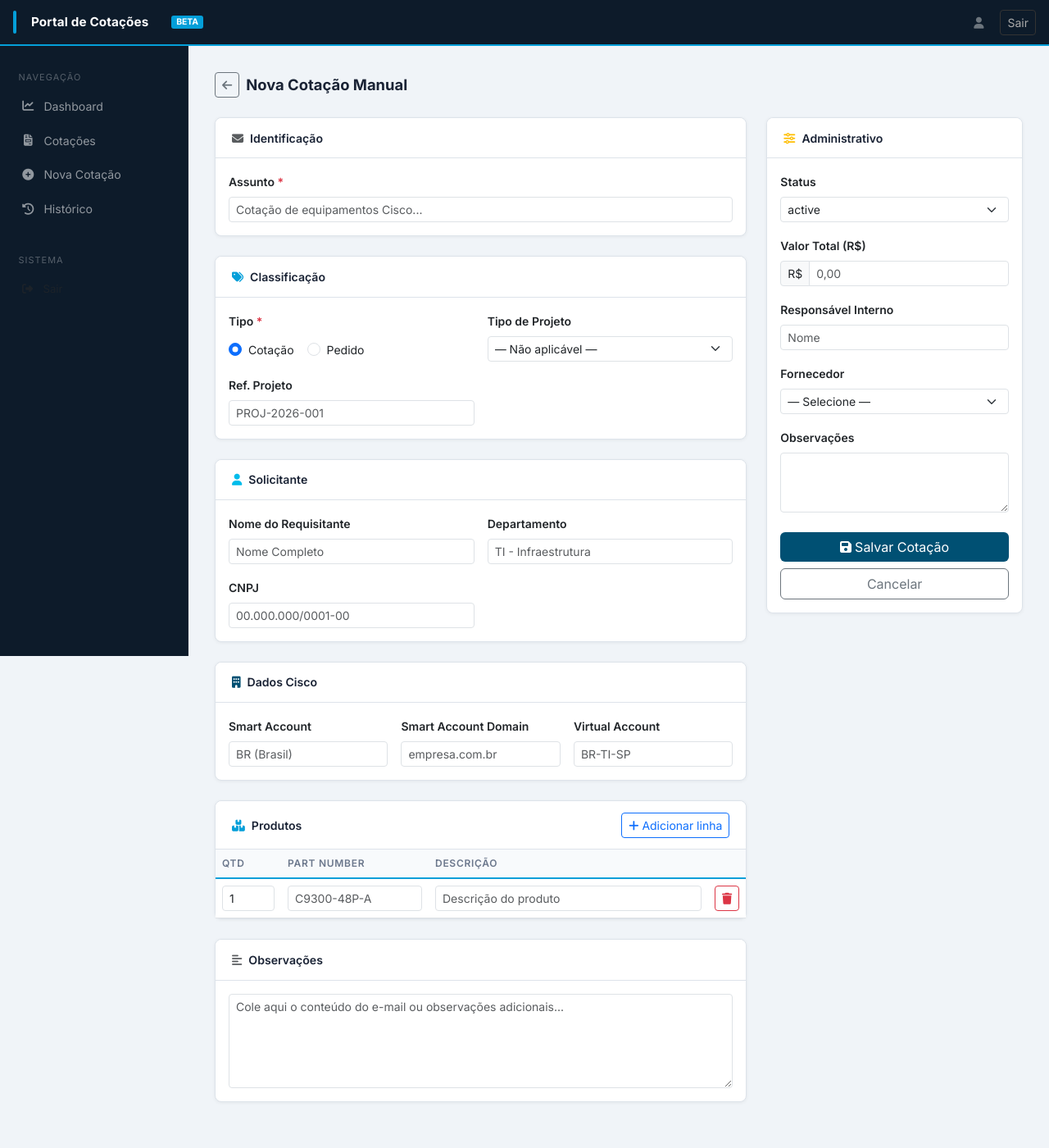
After one commit to lpavanel1123/claudeteste, a Flask app: template templates/new_quote.html in a window 1280 px wide. The commit adds this page. Shown: the whole page at 82% size. Run offline with Flask 3, Linux system fonts and the light colour scheme; the template is opened without the code that fills it: most values are stand-ins (such as "Sample title", 1, 10 or a date in 2020).

Commit message:
feat: IDs & Estimates, Nova Cotação manual e documentação v1.2
- Nova seção IDs & Estimates (deals.json): Projeto ID Vale, Logicalis ID,
  NTT ID, Estimate Nacional/Importado, Order ID, Deal ID em linha única
  com bloqueio condicional por fornecedor selecionado
- Fornecedor alterado para select fixo: Logicalis, NTT, Outros
- Nova página /quotes/new para inclusão manual completa de cotações
  (data/hora automática, remetente = usuário logado, tag Entrada Manual)
- Sidebar com link Nova Cotação
- quote_detail: label Corpo do Email → Observações em entradas manuais
- README atualizado para v1.2 com todas as funcionalidades

Co-Authored-By: Claude Sonnet 4.6 <noreply@anthropic.com>

```diff
--- a/templates/base.html
+++ b/templates/base.html
@@ -34,8 +34,13 @@
         </a>
       </li>
       <li class="nav-item">
-        <a class="nav-link {% if '/quotes' in request.path %}active{% endif %}" href="/quotes">
+        <a class="nav-link {% if request.path == '/quotes' or (request.path.startswith('/quotes/') and request.path != '/quotes/new') %}active{% endif %}" href="/quotes">
           <i class="fa-solid fa-file-invoice fa-fw"></i> Cotações
+        </a>
+      </li>
+      <li class="nav-item">
+        <a class="nav-link {% if request.path == '/quotes/new' %}active{% endif %}" href="/quotes/new">
+          <i class="fa-solid fa-circle-plus fa-fw"></i> Nova Cotação
         </a>
       </li>
       <li class="nav-item">
--- /dev/null
+++ b/templates/new_quote.html
@@ -0,0 +1,213 @@
+{% extends "base.html" %}
+{% block title %}Nova Cotação — Portal{% endblock %}
+
+{% block content %}
+<div class="d-flex align-items-center gap-2 mb-4">
+  <a href="/quotes" class="btn btn-sm btn-outline-secondary"><i class="fa fa-arrow-left"></i></a>
+  <h5 class="page-title mb-0">Nova Cotação Manual</h5>
+</div>
+
+<form method="POST" action="/quotes/new" id="form-nova">
+<div class="row g-4">
+
+  <!-- Coluna Esquerda -->
+  <div class="col-lg-8">
+
+    <!-- Identificação -->
+    <div class="card shadow-sm cisco-card mb-4">
+      <div class="card-header"><i class="fa fa-envelope me-2 text-muted"></i>Identificação</div>
+      <div class="card-body">
+        <div class="row g-3">
+          <div class="col-12">
+            <label class="form-label small fw-semibold">Assunto <span class="text-danger">*</span></label>
+            <input type="text" name="subject" class="form-control form-control-sm" placeholder="Cotação de equipamentos Cisco..." required>
+          </div>
+        </div>
+      </div>
+    </div>
+
+    <!-- Classificação -->
+    <div class="card shadow-sm cisco-card mb-4">
+      <div class="card-header"><i class="fa fa-tags me-2" style="color:var(--cisco-bright)"></i>Classificação</div>
+      <div class="card-body">
+        <div class="row g-3">
+          <div class="col-md-6">
+            <label class="form-label small fw-semibold">Tipo <span class="text-danger">*</span></label>
+            <div class="d-flex gap-3 mt-1">
+              <div class="form-check">
+                <input class="form-check-input" type="radio" name="request_type" id="tipo-cot" value="Cotação" checked>
+                <label class="form-check-label small" for="tipo-cot">Cotação</label>
+              </div>
+              <div class="form-check">
+                <input class="form-check-input" type="radio" name="request_type" id="tipo-ped" value="Pedido">
+                <label class="form-check-label small" for="tipo-ped">Pedido</label>
+              </div>
+            </div>
+          </div>
+          <div class="col-md-6">
+            <label class="form-label small fw-semibold">Tipo de Projeto</label>
+            <select name="project_type" class="form-select form-select-sm">
+              <option value="NA">— Não aplicável —</option>
+              <option value="Novo Projeto">Novo Projeto</option>
+              <option value="Obsolescência">Obsolescência</option>
+            </select>
+          </div>
+          <div class="col-md-6">
+            <label class="form-label small fw-semibold">Ref. Projeto</label>
+            <input type="text" name="project_ref" class="form-control form-control-sm" placeholder="PROJ-2026-001">
+          </div>
+        </div>
+      </div>
+    </div>
+
+    <!-- Solicitante -->
+    <div class="card shadow-sm cisco-card mb-4">
+      <div class="card-header"><i class="fa fa-user me-2" style="color:var(--cisco-teal)"></i>Solicitante</div>
+      <div class="card-body">
+        <div class="row g-3">
+          <div class="col-md-6">
+            <label class="form-label small fw-semibold">Nome do Requisitante</label>
+            <input type="text" name="requester_name" class="form-control form-control-sm" placeholder="Nome Completo">
+          </div>
+          <div class="col-md-6">
+            <label class="form-label small fw-semibold">Departamento</label>
+            <input type="text" name="department" class="form-control form-control-sm" placeholder="TI - Infraestrutura">
+          </div>
+          <div class="col-md-6">
+            <label class="form-label small fw-semibold">CNPJ</label>
+            <input type="text" name="cnpj" class="form-control form-control-sm" placeholder="00.000.000/0001-00">
+          </div>
+        </div>
+      </div>
+    </div>
+
+    <!-- Cisco -->
+    <div class="card shadow-sm cisco-card mb-4">
+      <div class="card-header"><i class="fa fa-building me-2 text-cisco"></i>Dados Cisco</div>
+      <div class="card-body">
+        <div class="row g-3">
+          <div class="col-md-4">
+            <label class="form-label small fw-semibold">Smart Account</label>
+            <input type="text" name="smart_account" class="form-control form-control-sm" placeholder="BR (Brasil)">
+          </div>
+          <div class="col-md-4">
+            <label class="form-label small fw-semibold">Smart Account Domain</label>
+            <input type="text" name="smart_account_domain" class="form-control form-control-sm" placeholder="empresa.com.br">
+          </div>
+          <div class="col-md-4">
+            <label class="form-label small fw-semibold">Virtual Account</label>
+            <input type="text" name="virtual_account" class="form-control form-control-sm" placeholder="BR-TI-SP">
+          </div>
+        </div>
+      </div>
+    </div>
+
+    <!-- Produtos -->
+    <div class="card shadow-sm cisco-card mb-4">
+      <div class="card-header d-flex justify-content-between align-items-center">
+        <span><i class="fa fa-boxes-stacked me-2 text-cisco-bright"></i>Produtos</span>
+        <button type="button" class="btn btn-sm btn-outline-primary" onclick="addProduto()">
+          <i class="fa fa-plus me-1"></i>Adicionar linha
+        </button>
+      </div>
+      <div class="table-responsive">
+        <table class="table align-middle mb-0" id="tbl-produtos">
+          <thead class="table-light">
+            <tr>
+              <th style="width:80px">Qtd</th>
+              <th style="width:180px">Part Number</th>
+              <th>Descrição</th>
+              <th style="width:40px"></th>
+            </tr>
+          </thead>
+          <tbody id="tbody-produtos">
+            <tr>
+              <td><input type="number" name="qty[]" class="form-control form-control-sm" value="1" min="1"></td>
+              <td><input type="text"   name="part_number[]" class="form-control form-control-sm" placeholder="C9300-48P-A"></td>
+              <td><input type="text"   name="description[]" class="form-control form-control-sm" placeholder="Descrição do produto"></td>
+              <td><button type="button" class="btn btn-sm btn-outline-danger" onclick="removeProduto(this)"><i class="fa fa-trash"></i></button></td>
+            </tr>
+          </tbody>
+        </table>
+      </div>
+    </div>
+
+    <!-- Corpo do e-mail -->
+    <div class="card shadow-sm cisco-card mb-4">
+      <div class="card-header"><i class="fa fa-align-left me-2 text-muted"></i>Observações</div>
+      <div class="card-body">
+        <textarea name="body" class="form-control form-control-sm" rows="5" placeholder="Cole aqui o conteúdo do e-mail ou observações adicionais..."></textarea>
+      </div>
+    </div>
+
+  </div>
+
+  <!-- Coluna Direita — Administrativo -->
+  <div class="col-lg-4">
+    <div class="card shadow-sm cisco-card" style="position:sticky;top:72px">
+      <div class="card-header"><i class="fa fa-sliders me-2" style="color:var(--cisco-warn)"></i>Administrativo</div>
+      <div class="card-body">
+        <div class="mb-3">
+          <label class="form-label small fw-semibold">Status</label>
+          <select name="status" class="form-select form-select-sm">
+            {% for s in statuses %}
+            <option>{{ s }}</option>
+            {% endfor %}
+          </select>
+        </div>
+        <div class="mb-3">
+          <label class="form-label small fw-semibold">Valor Total (R$)</label>
+          <div class="input-group input-group-sm">
+            <span class="input-group-text">R$</span>
+            <input type="text" name="valor_total" class="form-control" placeholder="0,00">
+          </div>
+        </div>
+        <div class="mb-3">
+          <label class="form-label small fw-semibold">Responsável Interno</label>
+          <input type="text" name="responsavel_interno" class="form-control form-control-sm" placeholder="Nome">
+        </div>
+        <div class="mb-3">
+          <label class="form-label small fw-semibold">Fornecedor</label>
+          <select name="fornecedor" class="form-select form-select-sm">
+            <option value="">— Selecione —</option>
+            <option value="Logicalis">Logicalis</option>
+            <option value="NTT">NTT</option>
+            <option value="Outros">Outros</option>
+          </select>
+        </div>
+        <div class="mb-4">
+          <label class="form-label small fw-semibold">Observações</label>
+          <textarea name="observacoes" class="form-control form-control-sm" rows="3"></textarea>
+        </div>
+        <button type="submit" class="btn btn-cisco w-100">
+          <i class="fa fa-save me-1"></i>Salvar Cotação
+        </button>
+        <a href="/quotes" class="btn btn-outline-secondary w-100 mt-2">Cancelar</a>
+      </div>
+    </div>
+  </div>
+
+</div>
+</form>
+{% endblock %}
+
+{% block scripts %}
+<script>
+function addProduto() {
+  const tbody = document.getElementById('tbody-produtos');
+  const tr = document.createElement('tr');
+  tr.innerHTML = `
+    <td><input type="number" name="qty[]" class="form-control form-control-sm" value="1" min="1"></td>
+    <td><input type="text"   name="part_number[]" class="form-control form-control-sm" placeholder="C9300-48P-A"></td>
+    <td><input type="text"   name="description[]" class="form-control form-control-sm" placeholder="Descrição do produto"></td>
+    <td><button type="button" class="btn btn-sm btn-outline-danger" onclick="removeProduto(this)"><i class="fa fa-trash"></i></button></td>
+  `;
+  tbody.appendChild(tr);
+}
+
+function removeProduto(btn) {
+  const rows = document.querySelectorAll('#tbody-produtos tr');
+  if (rows.length > 1) btn.closest('tr').remove();
+}
+</script>
+{% endblock %}
```
Also changed, not shown: data_store.py (+32 -0 lines), portal.py (+79 -1 lines), templates/quote_detail.html (+95 -3 lines), README.md.
